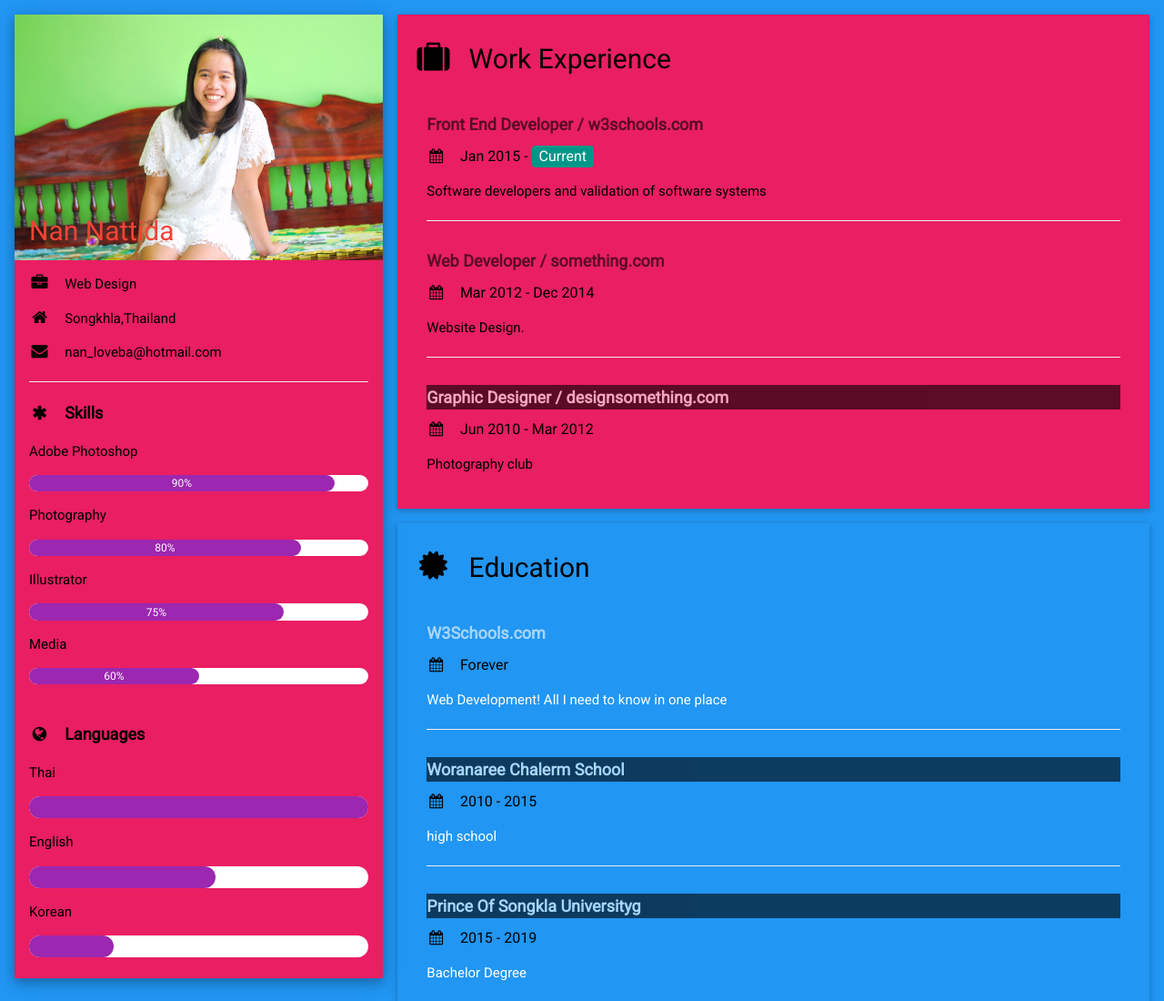
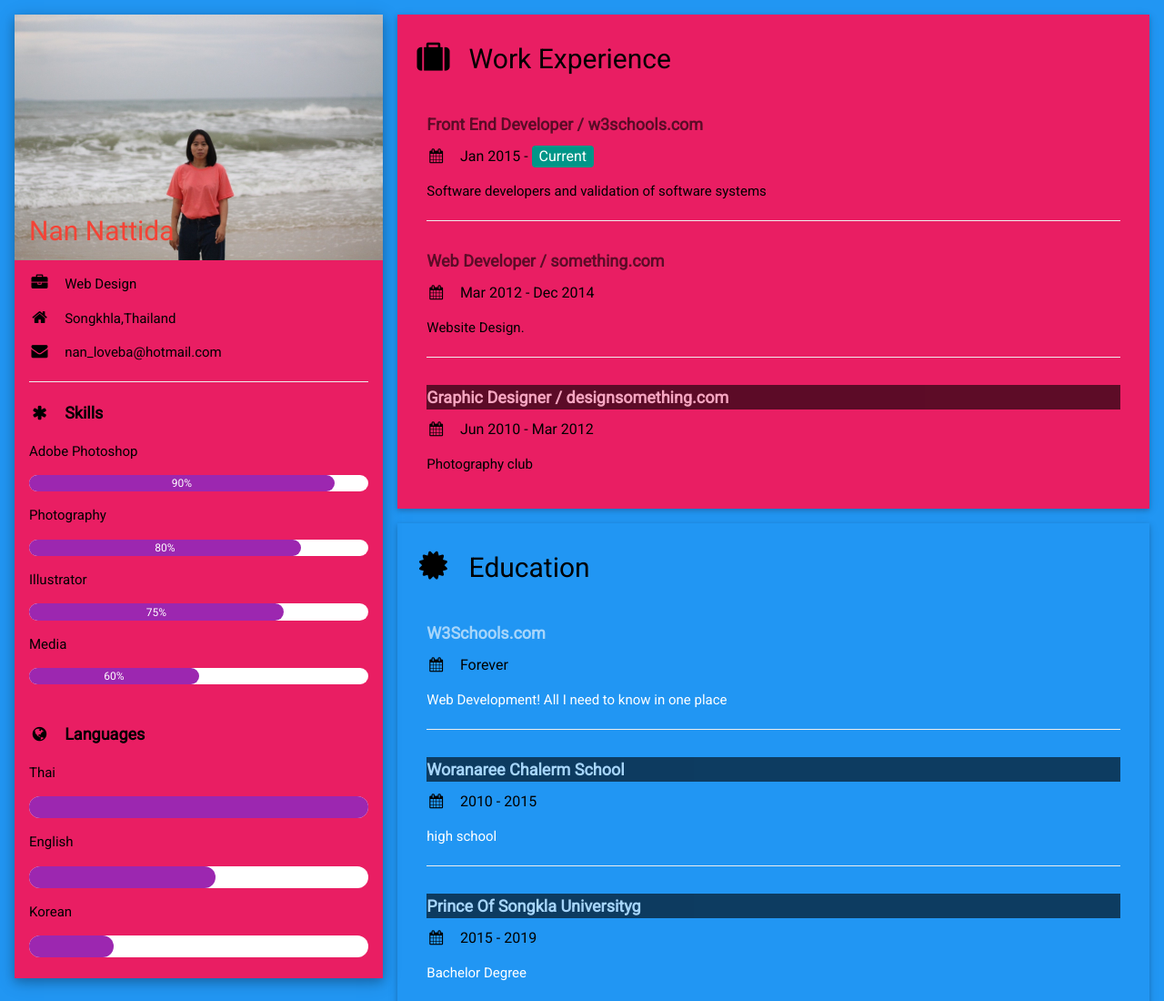
Before and after one commit to nattida3058/project01, a plain HTML site: page index.html in a window 1280 px wide. Shown: the top 1100 px of the page at 91% size. Drawn offline with nearby package versions, Linux system fonts and the light colour scheme.

Commit message:
Update index.html

```diff
--- a/index.html
+++ b/index.html
@@ -22,7 +22,7 @@ html,body,h1,h2,h3,h4,h5,h6 {font-family: "Roboto", sans-serif}
 
       <div class="w3-pink w3-text-pink w3-card-4">
         <div class="w3-display-container">
-          <img src="3.jpg.JPG" style="width:100%" alt="Avatar">
+          <img src="8.jpg" style="width:100%" alt="Avatar">
           <div class="w3-display-bottomleft w3-container w3-text-red">
             <h2>Nan Nattida</h2>
           </div>
```
